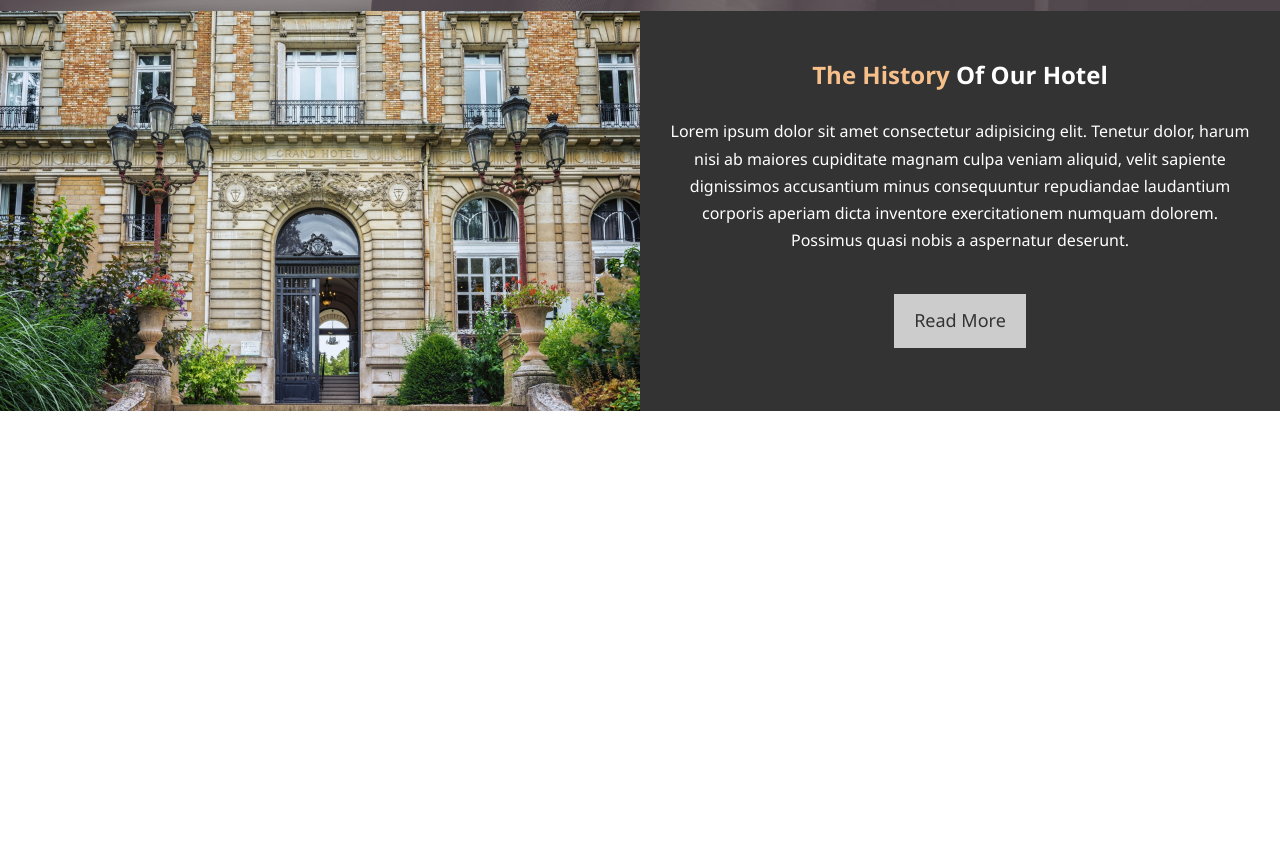
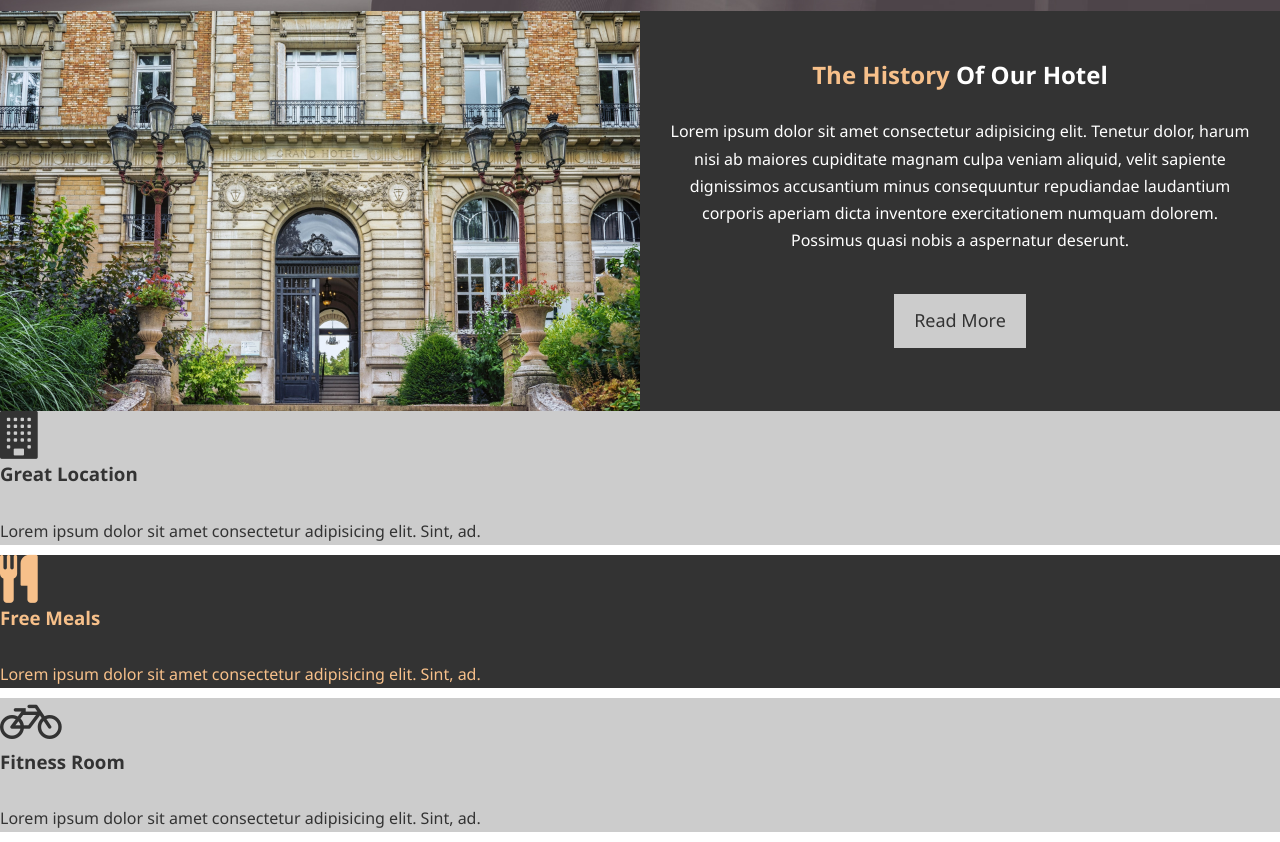
Before and after one commit to DariuszOkonski/hotel-hbt, a plain HTML site: page index.html in a window 1280 px wide. Shown: the part 656-1498 px from the top of the page. Before the commit the page ends 1067 px from the top, so only its background shows below. Drawn offline with Linux system fonts and the light colour scheme.

Commit message:
build section features

```diff
--- a/index.html
+++ b/index.html
@@ -8,6 +8,7 @@
   <meta name="description" content="Welcome to the most extraordinary hotel in Boston Massachusetts">
   <meta name="keywords" content="hotel, boston hotel, new england hotel">
 
+  <link rel="stylesheet" href="https://stackpath.bootstrapcdn.com/font-awesome/4.7.0/css/font-awesome.min.css">
   <link rel="stylesheet" href="css/styles.css">
 
   <title>Hotel BT | Welcome</title>
@@ -54,6 +55,28 @@
     </div>
   </section>
 
+  <section id="features clearfix">
+
+    <div class="box bg-light">
+      <i class="fa fa-building fa-3x" aria-hidden="true"></i>
+      <h3>Great Location</h3>
+      <p>Lorem ipsum dolor sit amet consectetur adipisicing elit. Sint, ad.</p>
+    </div>
+
+    <div class="box bg-primary">
+      <i class="fa fa-cutlery fa-3x" aria-hidden="true"></i>
+      <h3>Free Meals</h3>
+      <p>Lorem ipsum dolor sit amet consectetur adipisicing elit. Sint, ad.</p>
+    </div>
+
+    <div class="box bg-light">
+      <i class="fa fa-bicycle fa-3x" aria-hidden="true"></i>
+      <h3>Fitness Room</h3>
+      <p>Lorem ipsum dolor sit amet consectetur adipisicing elit. Sint, ad.</p>
+    </div>
+
+  </section>
+
 </body>
 
 </html>
```
